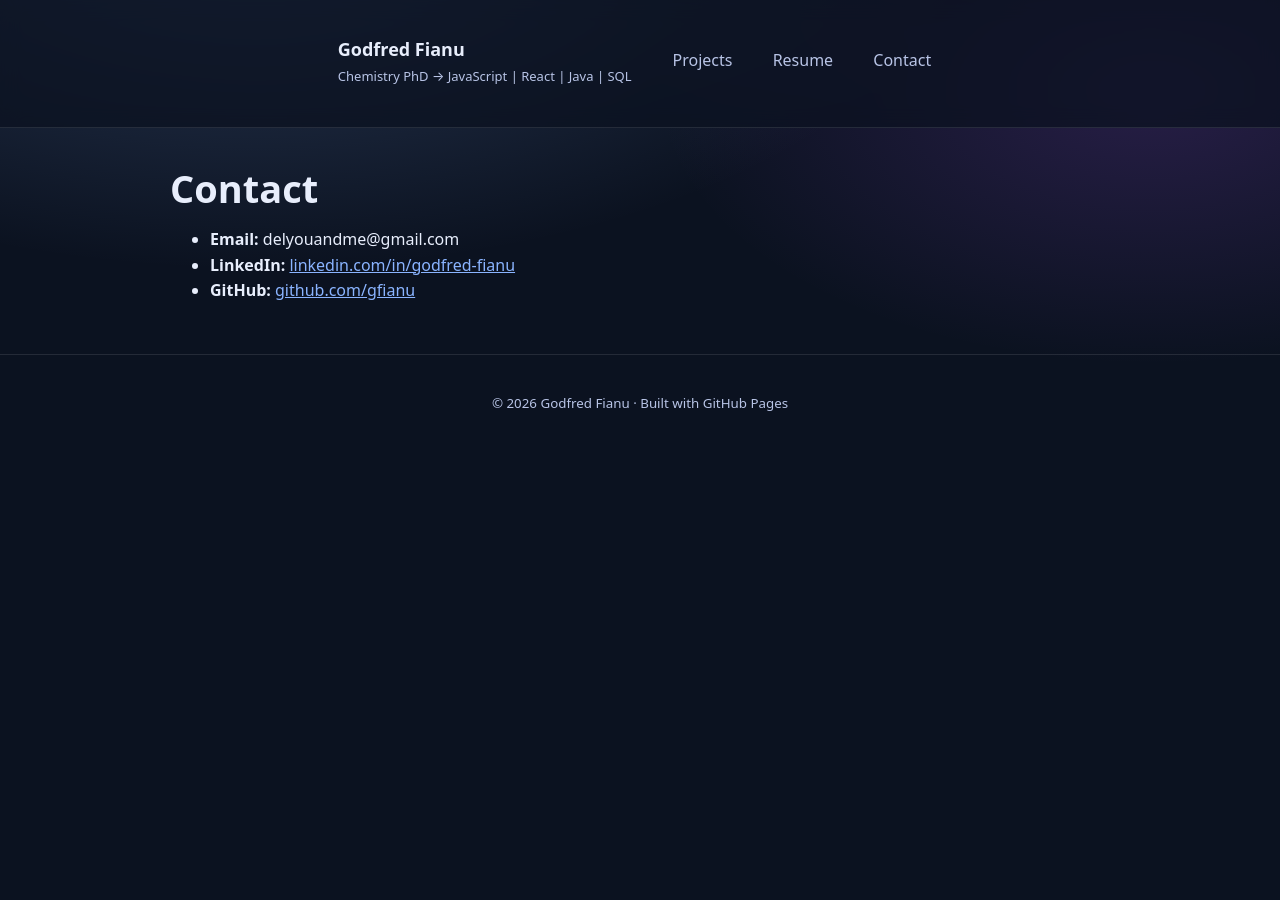
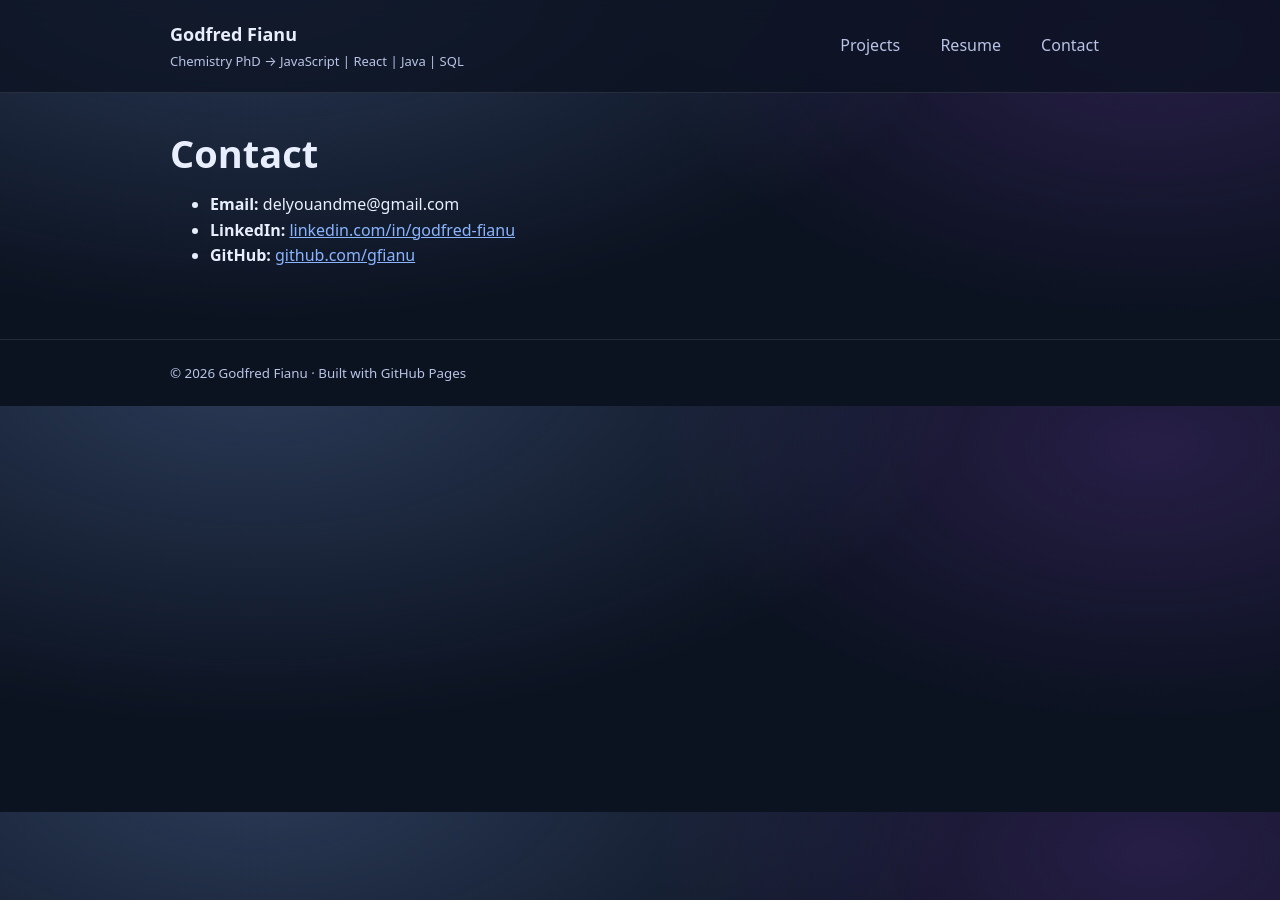
Before and after one commit to gfianu/gfianu.github.io, a Jekyll site: the page built from contact.md, in a window 1280 px wide. Built offline with Jekyll 4.4.1, drawn with Linux system fonts in a browser that asks for light colours.

Commit message:
style updates

```diff
--- a/assets/css/style.css
+++ b/assets/css/style.css
@@ -16,20 +16,6 @@ body{
               var(--bg);
   color:var(--text);
   line-height:1.6;
-}
-
-html, body {
-  height: 100%;
-}
-
-body {
-  display: flex;
-  flex-direction: column;
-  min-height: 100vh;
-}
-
-main {
-  flex: 1;
 }
 
 .container{max-width:980px; margin:0 auto; padding: 20px;}
@@ -89,48 +75,6 @@ img{max-width:100%; border-radius:16px; border:1px solid var(--border);}
 
 .site-footer{
   border-top:1px solid var(--border);
+  margin-top:34px;
   color:var(--muted);
-  margin-top: 0;
 }
-
-header,
-footer {
-  display: flex;
-  flex-direction: column;
-  width: 100%;
-  padding: 15px clamp(20px, 4vw, 30px) 20px;
-}
-
-main {
-  flex: 1;
-}
-
-main.container {
-  padding-bottom: 34px;
-}
-
-.hero {
-  position: relative;
-  padding: 60px 0;
-  background:
-    linear-gradient(
-      rgba(11, 18, 32, 0.85),
-      rgba(11, 18, 32, 0.85)
-    ),
-    url("/assets/brand-chem-tech.png");
-  background-size: cover;
-  background-position: center;
-  border-radius: 24px;
-}
-
-.hero h1,
-.hero h2,
-.hero p,
-.hero li,
-.hero a {
-  color: var(--text);
-}
-
-.hero ul {
-  margin-left: 18px;
-}
```
Also changed, not shown: index.md (+3 -5 lines).
